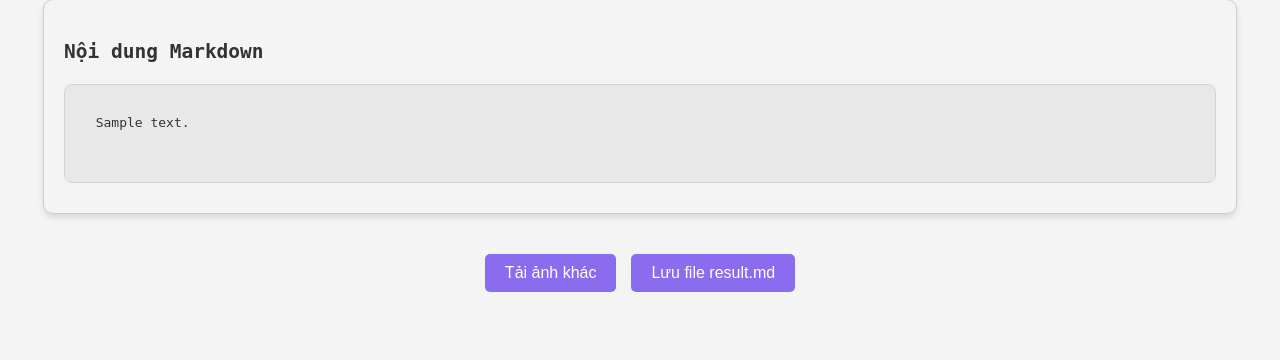
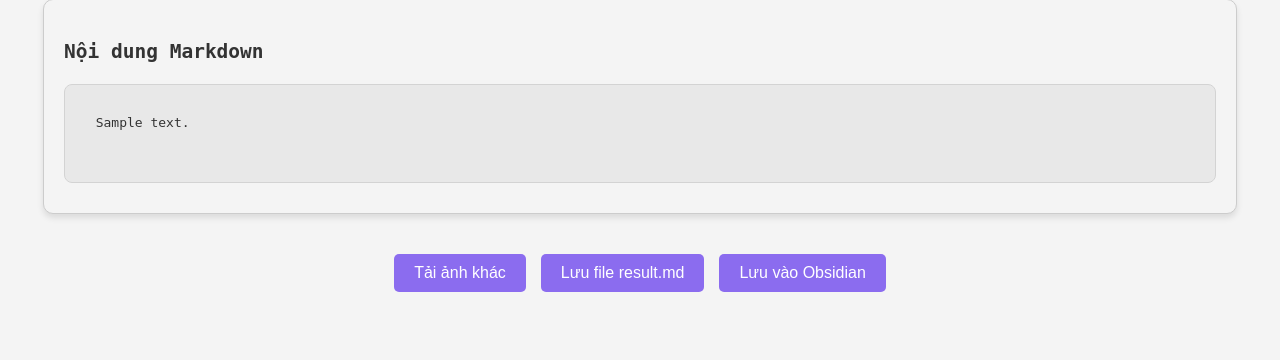
Before and after one commit to anhlehong/Vietnamese_handwriting_recognition, a Flask app: template app/templates/display.html in a window 1280 px wide. Shown: the part 440-800 px from the top of the page. Run offline with Flask 3, Linux system fonts and the light colour scheme; the template is opened without the code that fills it: most values are stand-ins (such as "Sample title", 1, 10 or a date in 2020); grey boxes marked "Sample" are stand-in pictures; parts of the project's set-up code (start-up, migrations or seed data) failed here and were passed over; some libraries are stand-ins or nearby versions.

Commit message:
obsidian

````diff
--- a/app/routes/main.py
+++ b/app/routes/main.py
@@ -106,7 +106,7 @@ def upload_file():
 
     prompt = (
         f"Quên hết những gì trước đó và sửa lại nội dung sau cho đúng ngữ nghĩa, ngữ pháp tiếng Việt. với hai dấu ;; là kết thúc mỗi dòng, kiếm tra xem dòng sau có tiếp tục dòng trước không, nếu tiếp tục thì nó là một câu, Không liên quan thì nó là câu mới thì xuống dòng, yêu cầu đầy đủ nội dung và xóa hai dấu ;;."
-        f"Viết lại cho hoàn chỉnh cấu trúc file markdown. Không được thêm bất cứ nội dung gì khác."
+        f"Viết lại cho hoàn chỉnh cấu trúc file markdown. Không tự ý thêm bất cứ thứ gì. Chỉ trả về nội dung đã đưa vào."
         f"Nội dung là: {content}"
     )
 
@@ -154,8 +154,7 @@ def upload_file():
             markdown_content = markdown_content[len("```markdown"):].strip()
         if markdown_content.endswith("```"):
             markdown_content = markdown_content[:-len("```")].strip()
-        print("markdown_content: \n", markdown_content)
-
+        markdown_content = markdown_content.lstrip()
         return render_template('display.html', markdown_content=markdown_content, contents=texts, inverted_image=processed_image_url ,upload_image=upload_image_url)
 
     except requests.exceptions.RequestException as e:
--- a/app/static/js/save.js
+++ b/app/static/js/save.js
@@ -1,17 +1,52 @@
 // Hàm lưu nội dung Markdown vào tệp
 function saveToFile() {
   // Lấy nội dung Markdown từ div ẩn
-    const markdownContent = document.getElementById('markdownContent').innerText;
+  const markdownContent = document.getElementById("markdownContent").innerText;
 
   // Tạo một Blob từ nội dung Markdown
-    const blob = new Blob([markdownContent], { type: 'text/markdown' });
+  const blob = new Blob([markdownContent], { type: "text/markdown" });
 
   // Tạo một thẻ <a> để tải xuống
-    const link = document.createElement('a');
+  const link = document.createElement("a");
   link.href = URL.createObjectURL(blob);
-    link.download = 'result.md'; // Tên tệp mặc định
+  link.download = "result.md"; // Tên tệp mặc định
   link.click();
 
   // Giải phóng URL sau khi sử dụng
   URL.revokeObjectURL(link.href);
 }
+
+document
+  .getElementById("saveToObsidian")
+  .addEventListener("click", function () {
+    // Lấy nội dung Markdown từ div
+    const markdownContent = document
+      .getElementById("markdownContent")
+      .innerText.trim();
+
+    // Kiểm tra nếu không có nội dung
+    if (!markdownContent) {
+      alert("Không có nội dung để lưu vào Obsidian.");
+      return;
+    }
+
+    // Hiển thị pop-up để nhập tên tệp
+    let fileName = prompt("Nhập tên ghi chú:");
+
+    const timestamp = new Date().toISOString().replace(/[:.]/g, "-");
+    fileName = `${fileName}_${timestamp}`;
+
+    // Kiểm tra nếu người dùng không nhập
+    if (!fileName) {
+      alert("Tên tệp không được để trống.");
+      return;
+    }
+
+    // Tạo URI Obsidian
+    const obsidianURI = `obsidian://new?name=${encodeURIComponent(
+      fileName
+    )}&content=${encodeURIComponent(markdownContent)}`;
+
+    // Điều hướng tới URI (mở Obsidian)
+    window.location.href = obsidianURI;
+  });
--- a/app/templates/display.html
+++ b/app/templates/display.html
@@ -68,6 +68,7 @@
     <div class="button-container">
         <button><a href="/">Tải ảnh khác</a></button>
         <button onclick="saveToFile()">Lưu file result.md</button>
+        <button id="saveToObsidian">Lưu vào Obsidian</button>
       </div>
 
 
````
Also changed, not shown: app/static/line/line_1.png, app/static/line/line_2.png, app/static/line/line_3.png, app/static/line/line_4.png, app/static/line/line_5.png, app/static/line/line_6.png, app/static/line/line_7.png (deleted), app/static/processed/processed_image-2.jpg (added), app/static/processed/processed_image-4.jpg (deleted), app/static/processed/processed_image-6.jpg (added), app/static/uploads/image-2.jpg (added), app/static/uploads/image-4.jpg (deleted), app/static/uploads/image-6.jpg (added), 1 other file. Lines whose indentation alone changed are shown as unchanged.
